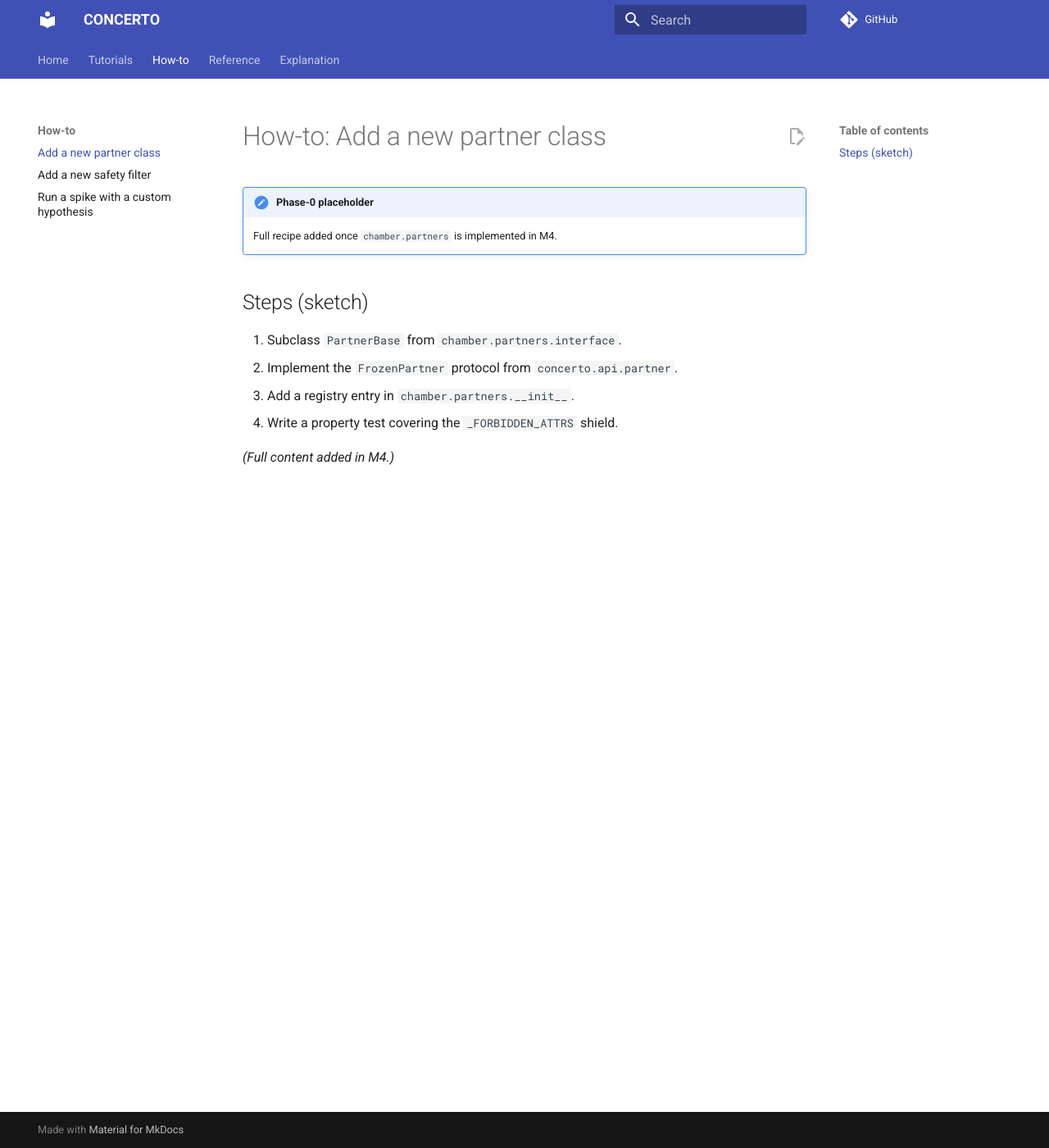
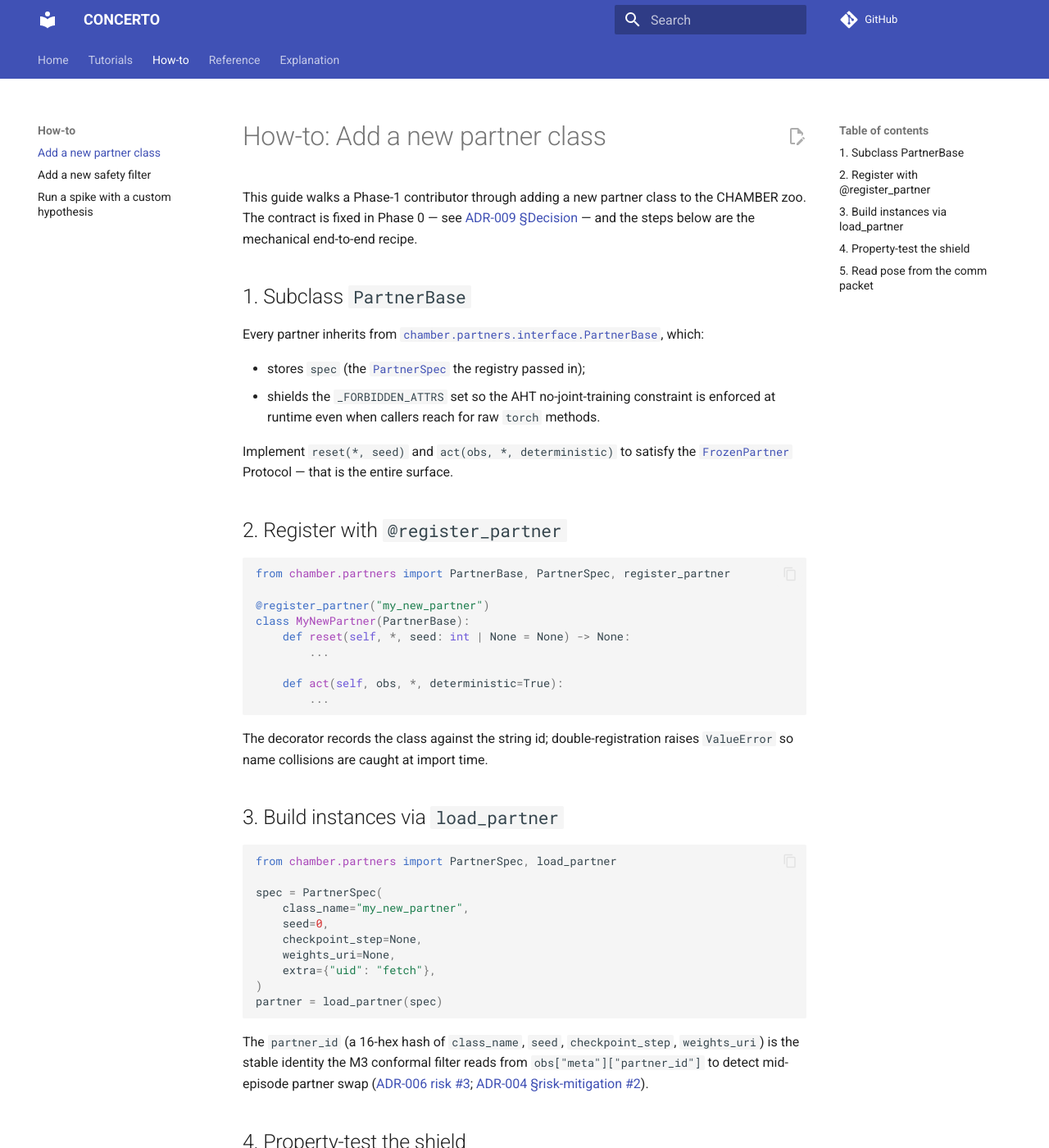
Before and after one commit to fsafaei/concerto, an MkDocs documentation site: the page built from docs/how-to/add-partner.md, in a window 1280 px wide and 1400 px high. Shown: the whole window at 82% size. Built offline with MkDocs 1.6.1 and Material for MkDocs 9.7.7, drawn with Linux system fonts in a browser that asks for light colours; comment, search, counter and statistics services are not loaded; some of the changed text lies outside the part shown.

Commit message:
docs(partners): add how-to/add-partner.md walkthrough + code-block test (T4.10) (#29)
Replaces the M4 placeholder in docs/how-to/add-partner.md with the full
Diátaxis how-to recipe per plan/04 §6 acceptance criterion 8 (local pre-PR
review) + plan/03 §4 T3.12 doc-verbatim test pattern.

Doc (docs/how-to/add-partner.md, 79 lines):
- Five numbered steps for a Phase-1 contributor: (1) subclass PartnerBase,
  (2) register via @register_partner, (3) build instances via load_partner,
  (4) property-test the _FORBIDDEN_ATTRS shield, (5) read pose from the
  ADR-003 fixed-format channel.
- Audience: Phase-1 contributor who already understands the Protocol concept
  (Diátaxis how-to, not tutorial). The contract is fixed in Phase 0;
  Phase-1 implementation is mechanical (plan/04 §3.7).
- Cross-references: ADR-003 (comm interface), ADR-004 (safety filter),
  ADR-006 (partner-policy assumptions), ADR-009 (zoo construction). ADR
  links point at the markdown source on GitHub-main rather than the docs/
  ADR index page so readers can read the full ADR text rather than landing
  on the index.
- Public-symbol cross-references (PartnerBase, PartnerSpec, FrozenPartner)
  resolve via mkdocstrings on the existing docs/reference/api.md page.

Code-block test (tests/unit/test_docs_examples.py):
- ``test_add_partner_walkthrough_subclass_block`` mirrors the doc's
  subclass+register+load_partner code blocks verbatim (modulo the test
  scaffolding around them) per plan/03 §4 T3.12 — when either side
  changes, the test fails or a reviewer notices the mismatch in the diff.
- Uses an isolated registry (manual ``_REGISTRY`` swap with try/finally)
  so the temporary ``my_new_partner`` class doesn't leak into other test
  modules.
- Asserts the registered class is loadable via ``load_partner(spec)``,
  the loaded instance carries ``spec`` unchanged, and ``spec.partner_id``
  is the expected 16-hex hash.

This PR closes out M4a Phase 1 (T4.1, T4.2, T4.3, T4.4, T4.7, T4.8, T4.10).
The Phase-1 real frozen-RL adapters (T4.5 / T4.6 / T4.9) remain
blocked-by M4b which produces the .pt checkpoints (plan/04 §1).

ADRs touched: none directly; doc references ADR-003, ADR-004, ADR-006,
ADR-009.

````diff
--- a/docs/how-to/add-partner.md
+++ b/docs/how-to/add-partner.md
@@ -1,13 +1,77 @@
 # How-to: Add a new partner class
 
-!!! note "Phase-0 placeholder"
-    Full recipe added once `chamber.partners` is implemented in M4.
+This guide walks a Phase-1 contributor through adding a new partner class to
+the CHAMBER zoo. The contract is fixed in Phase 0 — see
+[ADR-009 §Decision][adr-009] — and the steps below are the mechanical
+end-to-end recipe.
 
-## Steps (sketch)
+## 1. Subclass `PartnerBase`
 
-1. Subclass `PartnerBase` from `chamber.partners.interface`.
-2. Implement the `FrozenPartner` protocol from `concerto.api.partner`.
-3. Add a registry entry in `chamber.partners.__init__`.
-4. Write a property test covering the `_FORBIDDEN_ATTRS` shield.
+Every partner inherits from
+[`chamber.partners.interface.PartnerBase`][partnerbase], which:
 
-*(Full content added in M4.)*
+- stores `spec` (the [`PartnerSpec`][partnerspec] the registry passed in);
+- shields the `_FORBIDDEN_ATTRS` set so the AHT no-joint-training constraint
+  is enforced at runtime even when callers reach for raw `torch` methods.
+
+Implement `reset(*, seed)` and `act(obs, *, deterministic)` to satisfy the
+[`FrozenPartner`][frozenpartner] Protocol — that is the entire surface.
+
+## 2. Register with `@register_partner`
+
+```python
+from chamber.partners import PartnerBase, PartnerSpec, register_partner
+
+@register_partner("my_new_partner")
+class MyNewPartner(PartnerBase):
+    def reset(self, *, seed: int | None = None) -> None:
+        ...
+
+    def act(self, obs, *, deterministic=True):
+        ...
+```
+
+The decorator records the class against the string id; double-registration
+raises `ValueError` so name collisions are caught at import time.
+
+## 3. Build instances via `load_partner`
+
+```python
+from chamber.partners import PartnerSpec, load_partner
+
+spec = PartnerSpec(
+    class_name="my_new_partner",
+    seed=0,
+    checkpoint_step=None,
+    weights_uri=None,
+    extra={"uid": "fetch"},
+)
+partner = load_partner(spec)
+```
+
+The `partner_id` (a 16-hex hash of `class_name`, `seed`, `checkpoint_step`,
+`weights_uri`) is the stable identity the M3 conformal filter reads from
+`obs["meta"]["partner_id"]` to detect mid-episode partner swap
+([ADR-006 risk #3][adr-006]; [ADR-004 §risk-mitigation #2][adr-004]).
+
+## 4. Property-test the shield
+
+Add a property test that `partner.train()` (and every other forbidden name)
+raises `AttributeError` referencing ADR-009. The existing
+`tests/property/test_no_train_allowed.py` covers `PartnerBase` directly; for
+new shielded subclasses, mirror that pattern.
+
+## 5. Read pose from the comm packet
+
+Partners read proprio from `obs["agent"][uid]` and pose from
+`obs["comm"]["pose"][uid]` — the [ADR-003 §Decision][adr-003] fixed-format
+channel. Do **not** reach into env-specific keys; partners are env-agnostic
+by design.
+
+[adr-003]: https://github.com/concerto-org/concerto/blob/main/adr/ADR-003-comm-interface.md
+[adr-004]: https://github.com/concerto-org/concerto/blob/main/adr/ADR-004-safety-filter.md
+[adr-006]: https://github.com/concerto-org/concerto/blob/main/adr/ADR-006-partner-policy-assumptions.md
+[adr-009]: https://github.com/concerto-org/concerto/blob/main/adr/ADR-009-partner-zoo.md
+[partnerbase]: ../reference/api.md
+[partnerspec]: ../reference/api.md
+[frozenpartner]: ../reference/api.md
````
Also changed, not shown: 1 other file.
